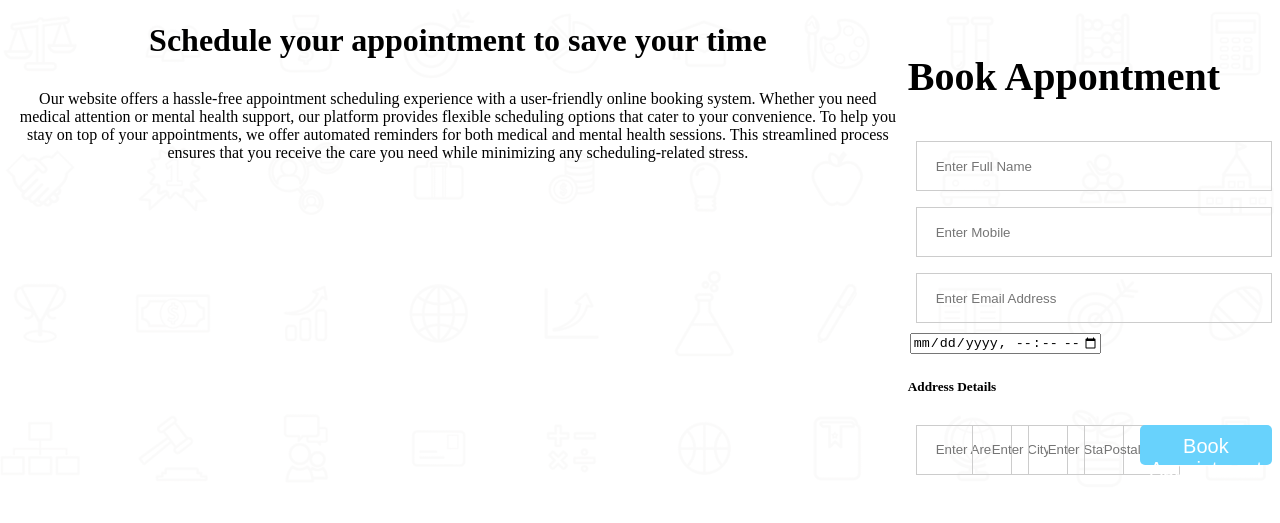
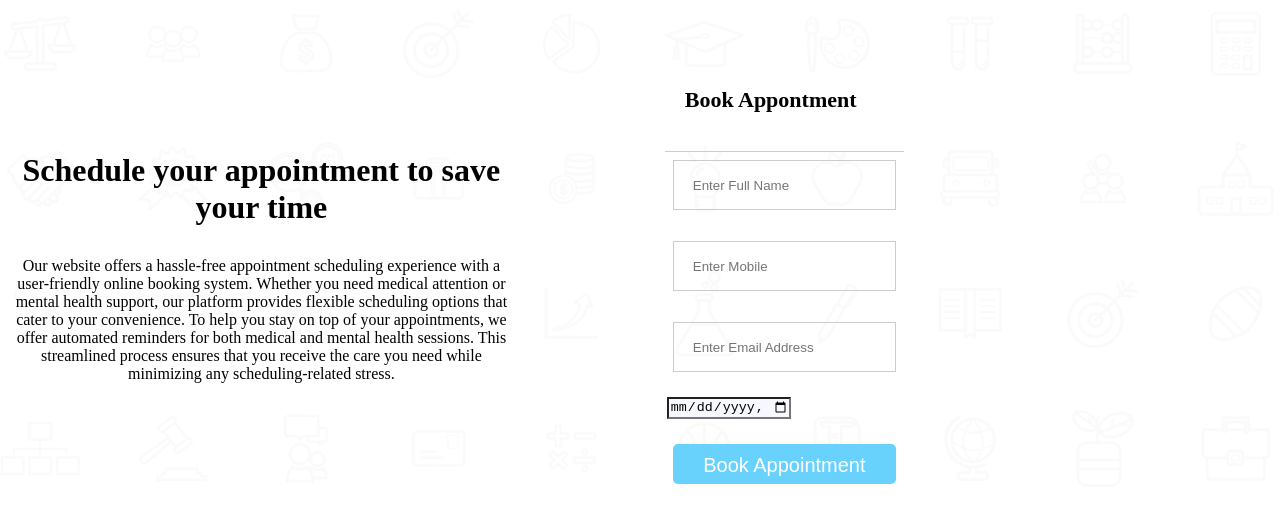
Before and after one commit to Asekona80/Kuyasa-Health-services, a plain HTML site: page Appointment.html in a window 1280 px wide. Shown: the part 59-582 px from the top of the page. Drawn offline with Linux system fonts and the light colour scheme.

Commit message:
updates on AS

```diff
--- a/Appointment.html
+++ b/Appointment.html
@@ -50,7 +50,7 @@
                                 <input type="datetime-local" placeholder="Appointment date" class="form-control">
                             </div>
 
-                            <h5>Address Details</h5>
+                          <!-- <h5>Address Details</h5>
                             <div class="row form-row">
                                 <div class="col-sm-6">
                                     <input type="text" placeholder="Enter Area" class="form-control">
@@ -58,12 +58,15 @@
                                 <div class="col-sm-6">
                                     <input type="text" placeholder="Enter City" class="form-control">
                                 </div>
+                                <div class="row form-row">
                                 <div class="col-sm-6">
                                     <input type="text" placeholder="Enter State" class="form-control">
                                 </div>
                                 <div class="col-sm-6">
                                     <input type="text" placeholder="Postal Code" class="form-control">
                                 </div>
+                                </div>
+                                -->
                                 <div class="row form-row">
                                     <button class="btn btn-success btn-appointment">
                                         Book Appointment
@@ -72,6 +75,7 @@
 
 
                             </div>
+
 
 
 
--- a/style.css
+++ b/style.css
@@ -287,25 +287,56 @@ span.password {
 /*Sytling the Appointment page*/
 .inner-layer{
   position: absolute;
-  width: 100%
-  height: 70%;
+  width: 70%;
+  height: 60%;
 
 
 }
+.col-sm-5{
+  width: 1500px;
+  height: 600px;
+  padding-left: 150px;
+  margin-top: 50px;
+  border-radius: 5px;
+}
 .form-data{
-  margin-top: 15%;
+margin-block-start: auto;
 
 }
 
 .form-body{
+  height: auto;
 
 }
 .form-head{
+  padding: 20px;
+  border-bottom: 1px solid #ccc;
 
+}
+.form-head h2{
+  font-size: 22px;
+  font-weight: 600px;
+}
+.form-row{
+  margin-bottom: 15px;
 }
 .no-margin{
   margin:0px;
 }
+.form-control{
+  background-color: #f7f7ff;
+}
+.form-control:focus{
+  box-shadow:none ;
+  border: 3px solid #68d2fc;
+}
+.content{
+  margin-top: 150px;
+  align-items: center;
+
+
+}
+.
 /* Change styles for span on extra small screens */
 @media screen and (max-width: 400px) {
   span.passw {
```
